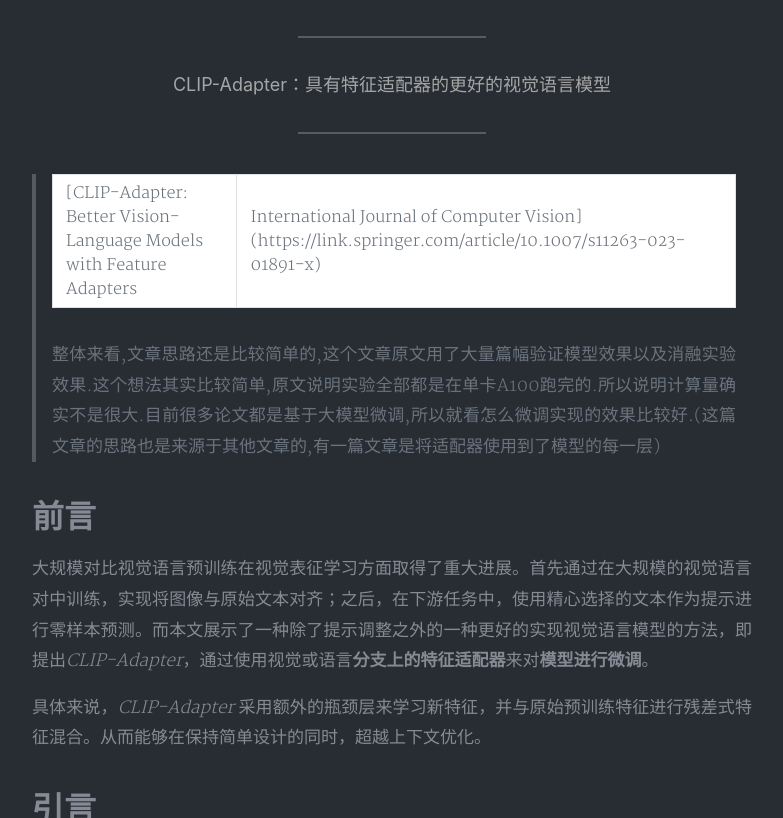
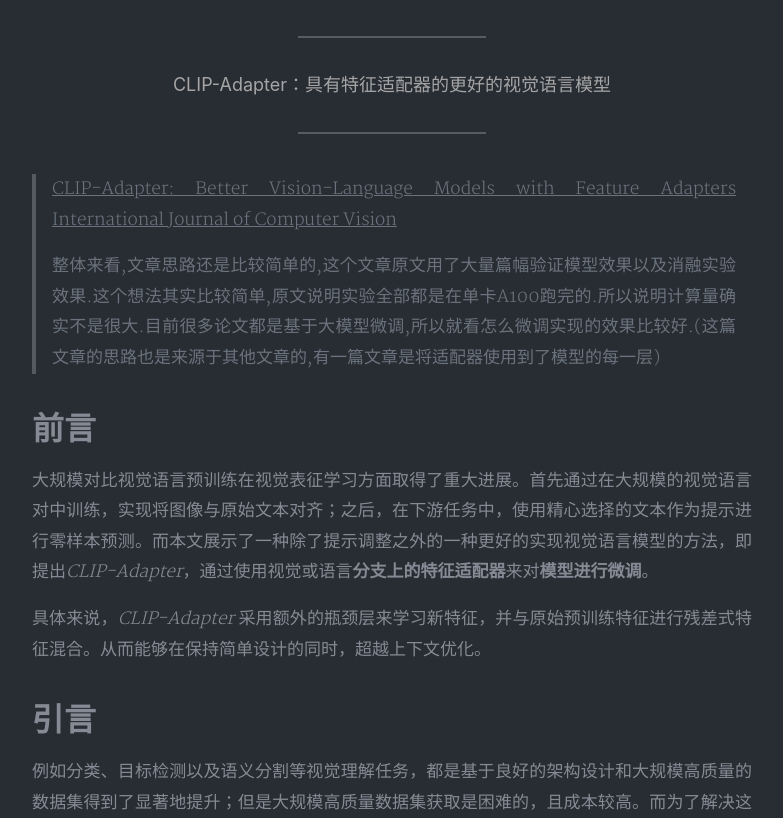
Before and after one commit to sunsun9/sunsun9.github.io, a Jekyll site: the page built from _posts/paper/2024-11-10-CLIP-Adapter Better Vision-Language Models with Feature Adapters IJCV2024.md, in a window 1280 px wide and 900 px high, scrolled down 382 px, cut to the strip 82-900 px from the top of the window. Shown: the whole strip, without its empty margins (248-1031 px from the left). Built offline with Jekyll 4.4.1, drawn with Linux system fonts in a browser that asks for light colours; nearby versions of some CDN libraries; comment, search, counter and statistics services are not loaded; a style sheet for code colours, icons or effects is not loaded.

Commit message:
2024-11-10论文阅读更新

```diff
--- a/_posts/paper/2024-11-10-CLIP-Adapter Better Vision-Language Models with Feature Adapters IJCV2024.md
+++ b/_posts/paper/2024-11-10-CLIP-Adapter Better Vision-Language Models with Feature Adapters IJCV2024.md
@@ -8,7 +8,7 @@
 tags: 论文学习
 ---
 
-> [CLIP-Adapter: Better Vision-Language Models with Feature Adapters | International Journal of Computer Vision](https://link.springer.com/article/10.1007/s11263-023-01891-x)
+> [CLIP-Adapter: Better Vision-Language Models with Feature Adapters International Journal of Computer Vision](https://link.springer.com/article/10.1007/s11263-023-01891-x)
 >
 > 整体来看,文章思路还是比较简单的,这个文章原文用了大量篇幅验证模型效果以及消融实验效果.这个想法其实比较简单,原文说明实验全部都是在单卡A100跑完的.所以说明计算量确实不是很大.目前很多论文都是基于大模型微调,所以就看怎么微调实现的效果比较好.(这篇文章的思路也是来源于其他文章的,有一篇文章是将适配器使用到了模型的每一层)
 
```
